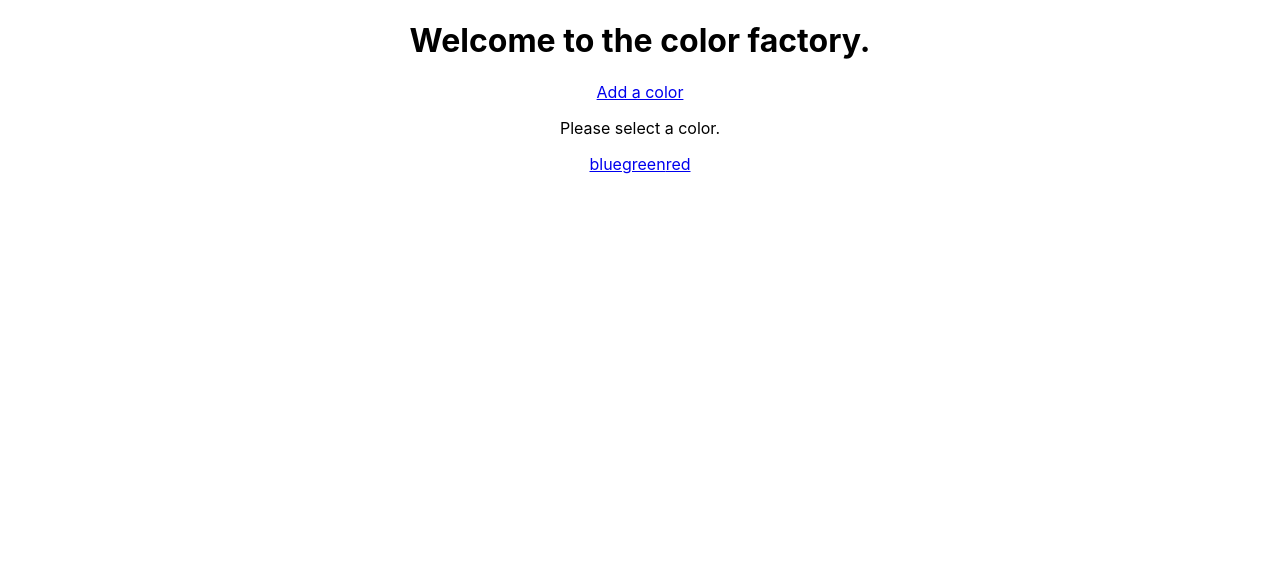
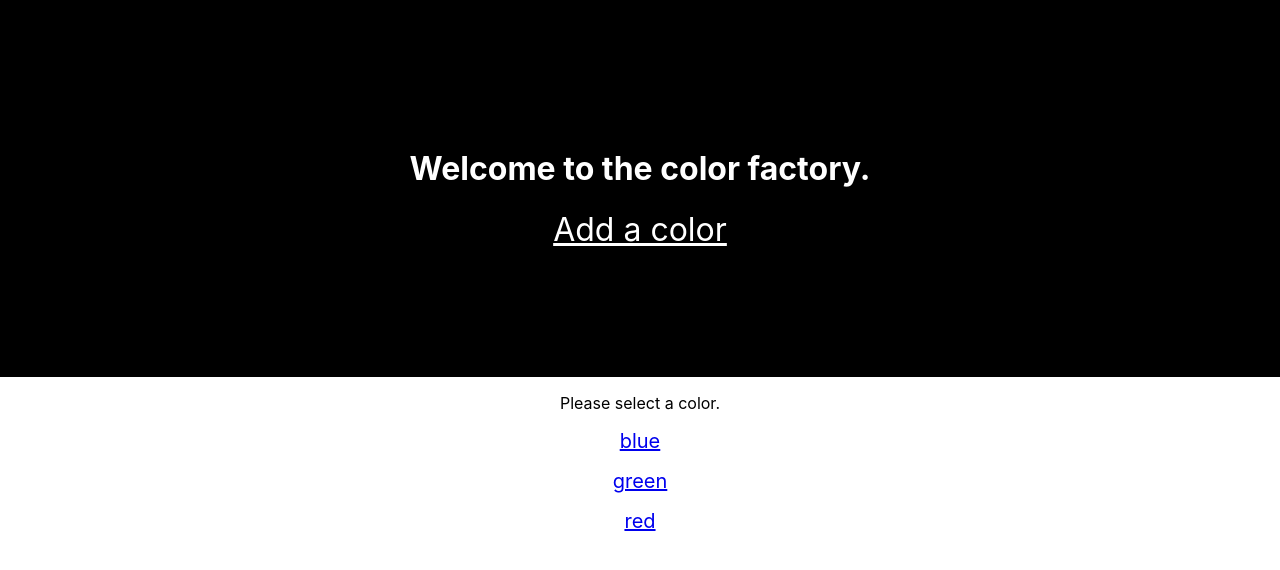
Before and after one commit to quentinikeno/Springboard-SEC-Unit-41.2-React-Router-Patterns-Exercise, a React (Create React App) app in the folder color-factory/: page /colors in a window 1280 px wide. Shown: the top 570 px of the page. Built offline with nearby package versions, Linux system fonts and the light colour scheme.

Commit message:
Add styles to ColorList

```diff
--- a/color-factory/src/App.css
+++ b/color-factory/src/App.css
@@ -1,3 +1,5 @@
 .App {
 	text-align: center;
+	height: 100vh;
+	width: 100vw;
 }
--- /dev/null
+++ b/color-factory/src/ColorList.css
@@ -0,0 +1,16 @@
+.ColorList-jumbotron {
+	color: white;
+	background-color: black;
+	padding: 8rem;
+}
+
+.ColorList-jumbotron a {
+	color: white;
+	font-size: 2rem;
+}
+
+.ColorList-colors a {
+	display: block;
+	margin: 1rem auto;
+	font-size: 1.25rem;
+}
--- a/color-factory/src/ColorList.js
+++ b/color-factory/src/ColorList.js
@@ -1,4 +1,5 @@
 import { Link } from "react-router-dom";
+import "./ColorList.css";
 
 const ColorList = ({ colors }) => {
 	const colorLinks = colors.map((color) => (
```
